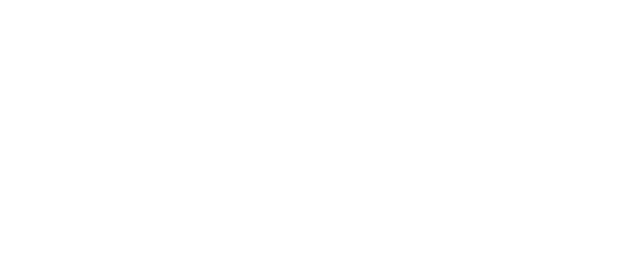
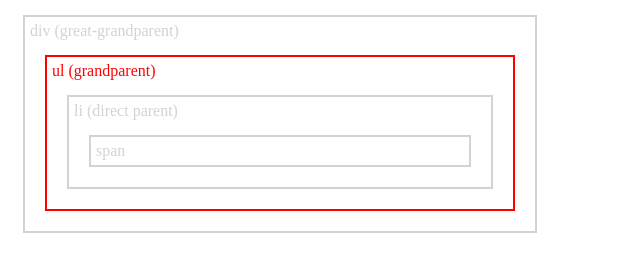
Before and after one commit to Himanshu-Sharma713/jQuery, a plain HTML site: page Day-1/index.html in a window 1280 px wide. Shown: the whole page, without its empty margins (0-640 px from the left). Drawn offline with nearby package versions, Linux system fonts and the light colour scheme.

Commit message:
Upadate Phase-1

```diff
--- a/Day-1/index.html
+++ b/Day-1/index.html
@@ -4,6 +4,30 @@
     <meta charset="UTF-8" />
     <meta name="viewport" content="width=device-width, initial-scale=1.0" />
     <title>Document</title>
+    <script src="https://ajax.googleapis.com/ajax/libs/jquery/3.7.1/jquery.min.js"></script>
+    <style>
+      .ancestors * {
+        display: block;
+        border: 2px solid lightgrey;
+        color: lightgrey;
+        padding: 5px;
+        margin: 15px;
+      }
+    </style>
   </head>
-  <body></body>
+  <body>
+    <div class="ancestors">
+      <div style="width: 500px">
+        div (great-grandparent)
+        <ul>
+          ul (grandparent)
+          <li>
+            li (direct parent)
+            <span>span</span>
+          </li>
+        </ul>
+      </div>
+    </div>
+    <script src="./script.js"></script>
+  </body>
 </html>
--- /dev/null
+++ b/Day-1/script.js
@@ -0,0 +1,3 @@
+$(document).ready(function () {
+  $("span").parents("ul").css({ color: "red", border: "2px solid red" });
+});
```
